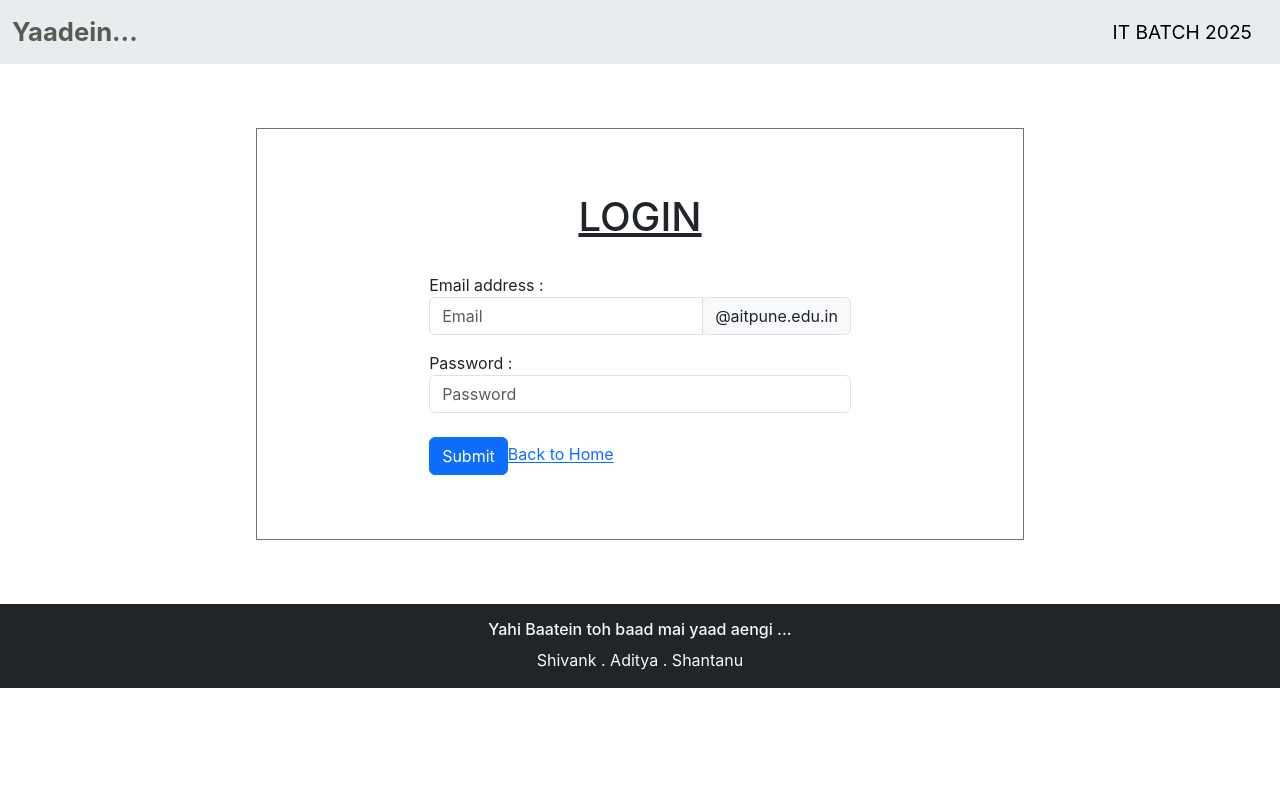
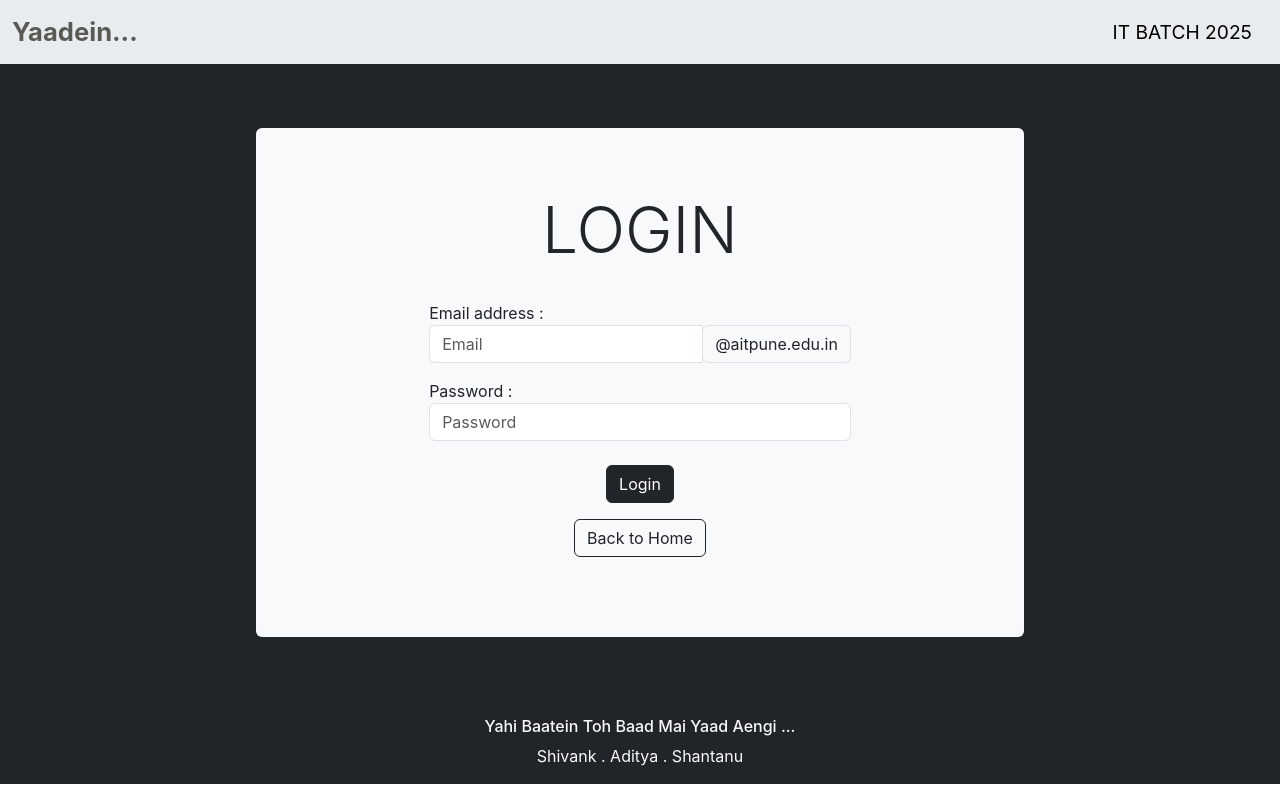
Before and after one commit to YaadeinIT/Yaadein, a React (Create React App) app: page /login in a window 1280 px wide. Built offline with nearby package versions, Linux system fonts and the light colour scheme.

Commit message:
UI updated

```diff
--- a/src/App.css
+++ b/src/App.css
@@ -25,10 +25,11 @@
 
 }
 
-.yaadein{
+.yaadein{ /*text*/
   -webkit-text-stroke: 2.5px rgba(255, 255, 255, 0.425);
   background: -webkit-linear-gradient(-86deg, #9bc9fd 5%, #c596eb 53%, #afeee4 91%);
   -webkit-background-clip: text;
+  background-clip: text;
   -webkit-text-stroke: 4px transparent;
   color: #ffffff83;
 }
@@ -38,3 +39,11 @@
   background-color: #494747;
   border-color: #285e8e;
 }
+
+input[type=number]::-webkit-inner-spin-button,
+input[type=number]::-webkit-outer-spin-button {
+    -webkit-appearance: none;
+    -moz-appearance: none;
+    appearance: none;
+    margin: 0;
+}
--- a/src/App.js
+++ b/src/App.js
@@ -9,7 +9,7 @@ import Register from "./Components/register";
 
 function App() {
   return (
-    <div>
+    <div class="bg-dark" style={{margin:"0px", paddingBottom:"20px"}}>
       <Header title="Yaadein..."/>
         <BrowserRouter>
         <Routes>
--- a/src/Components/footer.jsx
+++ b/src/Components/footer.jsx
@@ -8,9 +8,9 @@ export default function footer(){
   }
 
   return (
-    <footer class="bg-dark text-light py-0.1 " style={footerStyle}>
+    <footer class="bg-dark text-light " style={footerStyle}>
       <div class="footer_text">
-        <h6 class="text-center">Yahi Baatein toh baad mai yaad aengi ...</h6>
+        <h6 class="text-center">Yahi Baatein Toh Baad Mai Yaad Aengi ...</h6>
         <p class="text-center">Shivank . Aditya . Shantanu</p>
       </div>
     </footer>
--- a/src/Components/login.jsx
+++ b/src/Components/login.jsx
@@ -35,13 +35,11 @@ export default function login() {
 
   return (
 
-    <div class="d-flex justify-content-center border border-secondary"
+    <div class="d-flex justify-content-center bg-light rounded"
     style={divstyle}>
       <form onSubmit={logIn}>
-        <h1 style={{
-        textDecorationLine: `underline`,
-        textAlign:'center'
-    }}>LOGIN</h1>
+        <h1 class ="display-3" style={{ textAlign:'center'}}
+        >LOGIN</h1>
         <br />
       <div class="form-group">
             <label for="exampleInputEmail1">Email address :</label>
@@ -58,9 +56,15 @@ export default function login() {
             <input type="password" class="form-control" id="exampleInputPassword1" placeholder="Password" onChange={(e)=>setPassword(e.target.value)}/>
         </div>
         <br />
-        <button type="submit" class="btn btn-primary">Submit</button>
-        <Link to="/">Back to Home</Link>
-        <Outlet />
+        <div class="text-center mb-3">
+          <button type="submit" class="btn btn-dark">
+            Login
+          </button>
+          </div>
+          <div class="text-center mb-3">
+          <Link to="/" class="btn btn-outline-dark">Back to Home</Link>
+         <Outlet />
+         </div>
         </form>
     </div>
   )
--- a/src/Components/register.jsx
+++ b/src/Components/register.jsx
@@ -49,16 +49,14 @@ const Register = () => {
 
     return (
       <div
-        class="d-flex justify-content-center border border-secondary"
+        class="d-flex justify-content-center bg-light rounded"
         style={divstyle}
       >
         <form onSubmit={signUp}>
-          <h1
+          <h1 class="display-3"
             style={{
-              textDecorationLine: `underline`,
               textAlign:'center'
-            }}
-          >
+            }}>
             REGISTER
           </h1>
           <br />
@@ -69,7 +67,7 @@ const Register = () => {
             <br />
             <input
               type="number"
-              class="form-control"
+              class="form-control registration_number"
               id="exampleInputEmail1"
               aria-describedby="emailHelp"
               pattern="[0-9]{5}"
@@ -204,11 +202,15 @@ const Register = () => {
               onChange={(e) => setPassword(e.target.value)}
             />
           </div>
-          <button type="submit" class="btn btn-primary">
+          <div class="text-center mb-3">
+          <button type="submit" class="btn btn-dark">
             Register
           </button>
-          <Link to="/">Back to Home</Link>
+          </div>
+          <div class="text-center mb-3">
+          <Link to="/" class="btn btn-outline-dark">Back to Home</Link>
          <Outlet />
+         </div>
         </form>
       </div>
     );
```
Also changed, not shown: src/Components/main.jsx (+0 -8 lines), src/Components/header.jsx (line endings or trailing spaces).
